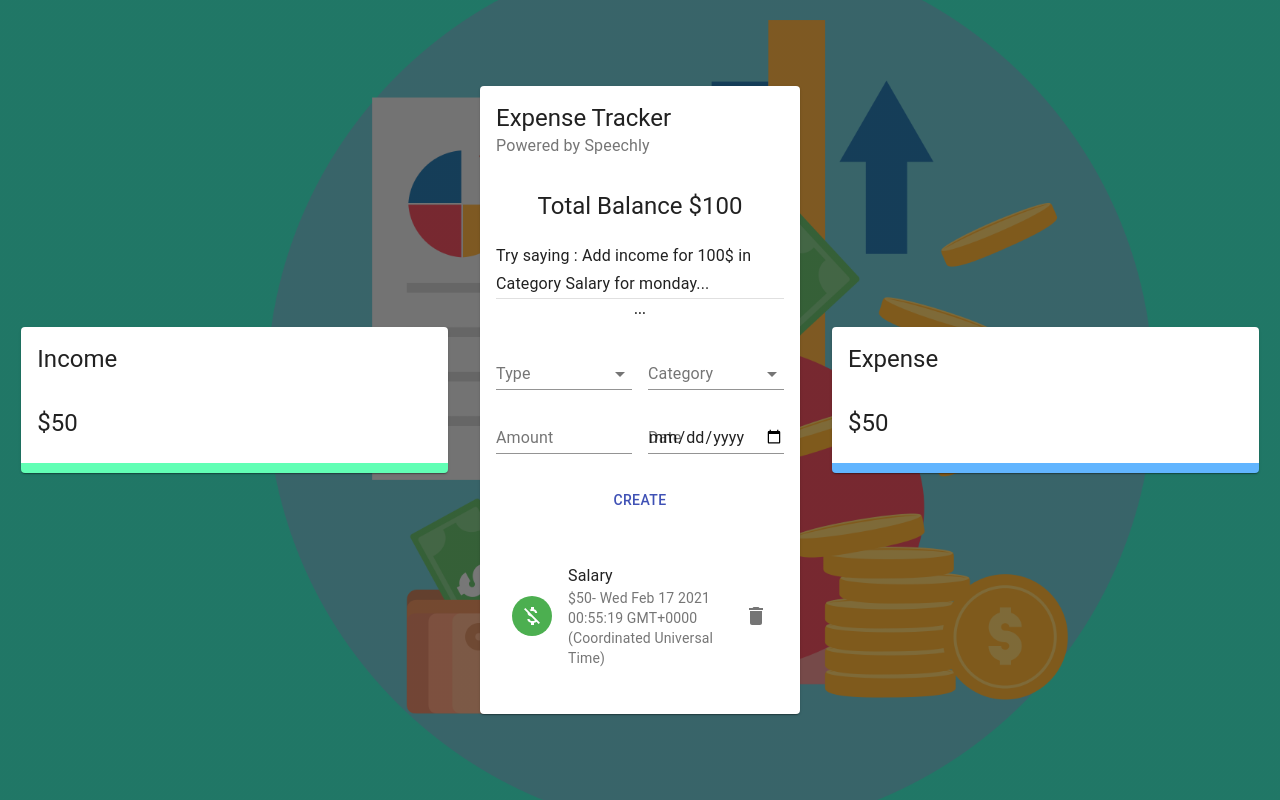
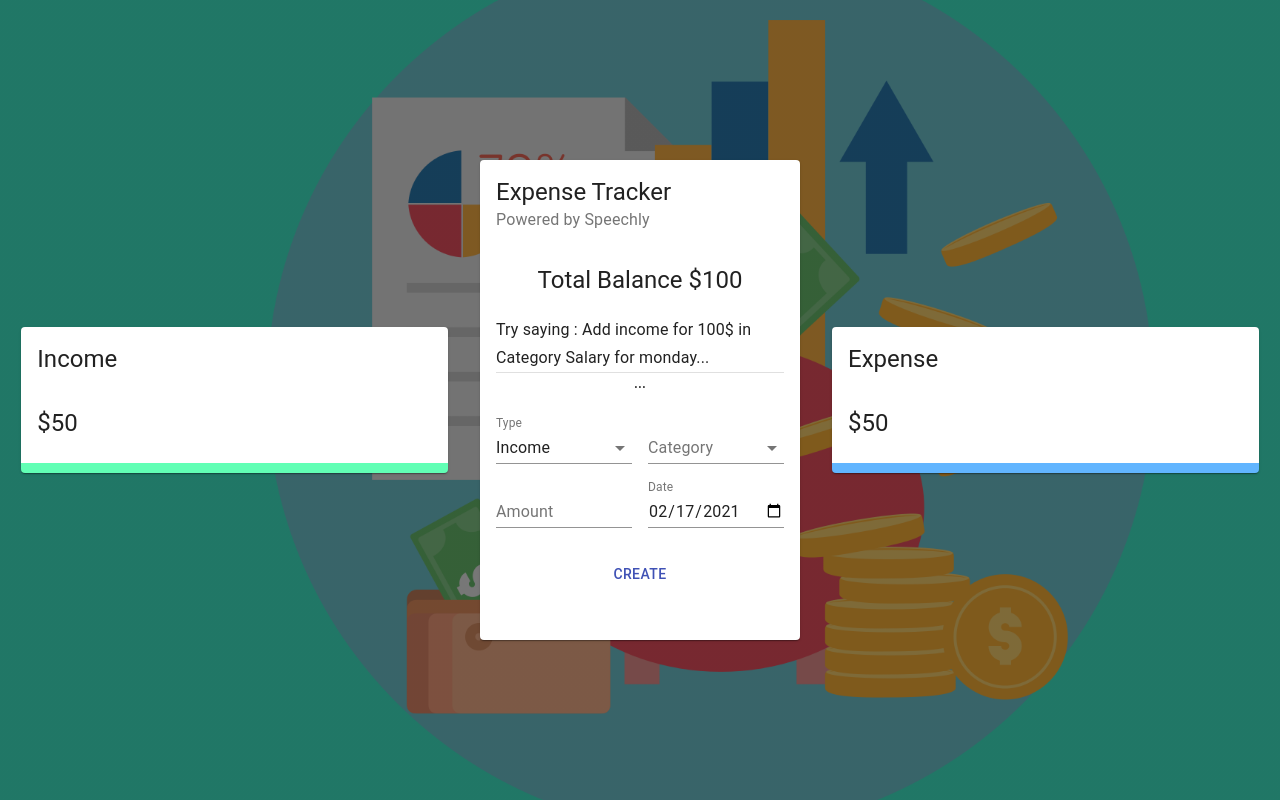
Before and after one commit to Yousef-Hany-Elhossainy/Voice-Powered-Expense-Tracker-React-App, a React (Create React App) app: page / in a window 1280 px wide. Built offline with nearby package versions, Linux system fonts and the light colour scheme.

Commit message:
Added context.js to pass the data,added categories for Income and Expenses.

```diff
--- a/src/components/Main/Form/Form.jsx
+++ b/src/components/Main/Form/Form.jsx
@@ -1,10 +1,34 @@
-import React from 'react'
+import React,{useState,useContext} from 'react'
 import{ Grid,Typography,Button,Select,MenuItem,FormControl,InputLabel,TextField} from '@material-ui/core';
+import{v4 as uuidv4} from 'uuid';
+import useStyles from "./styles";
+import {ExpenseTrackerContext} from "../../../context/context";
+import {incomeCategories,expenseCategories} from "../../../constants/categories";
+import formatDate from "../../../utils/formatDate";
 
-import useStyles from "./styles";
+
+const initialState = {
+    amount: '',
+    category: '',
+    type: 'Income',
+    date: formatDate(new Date()),
+}
+
 
 const Form = () => {
     const classes = useStyles();
+    const [formData, setformData] = useState(initialState);
+    const {addTransaction} = useContext(ExpenseTrackerContext);
+
+    const createTransaction = () => {
+        const transaction = {...formData, amount:Number(formData.amount), id: uuidv4()};
+        addTransaction(transaction);
+        setformData(initialState);
+    }
+
+
+    const selectedCategories = formData.type === 'Income' ? incomeCategories : expenseCategories ;
+
     return (
         <Grid container spacing={2}>
             <Grid item xs={12}>
@@ -15,7 +39,7 @@
             <Grid item xs={6}>
                 <FormControl fullWidth>
                     <InputLabel>Type</InputLabel>
-                    <Select>
+                    <Select value={formData.type} onChange={(e)=> setformData({...formData, type: e.target.value})}>
                         <MenuItem value="Income">Income</MenuItem>
                         <MenuItem value="Expense">Expense</MenuItem>
                     </Select>
@@ -24,19 +48,18 @@
             <Grid item xs={6}>
                 <FormControl fullWidth>
                     <InputLabel>Category</InputLabel>
-                    <Select>
-                        <MenuItem value="Salary">Salary</MenuItem>
-                        <MenuItem value="Business">Business</MenuItem>
+                    <Select value={formData.category} onChange={(e)=> setformData({...formData, category: e.target.value})}>
+                        {selectedCategories.map(category=> <MenuItem key={category.type} value={category.type}>{category.type}</MenuItem>)}
                     </Select>
                 </FormControl>
             </Grid>
             <Grid item xs={6}>
-                <TextField type="number" label="Amount" fullWidth/>
+                <TextField type="number" label="Amount" fullWidth value={formData.amount} onChange={(e) => setformData({...formData, amount: e.target.value})}/>
             </Grid>
             <Grid item xs={6}>
-                <TextField type="date" label="Date" fullWidth/>
+                <TextField type="date" label="Date" fullWidth value={formData.date} onChange={(e) => setformData({...formData, date: formatDate(e.target.value) })}/>
             </Grid>
-            <Button className={classes.button} vaiant="outlined" color="primary" fullWidth > Create</Button>
+            <Button className={classes.button} vaiant="outlined" color="primary" fullWidth onClick={createTransaction} > Create</Button>
         </Grid>
     )
 }
--- a/src/components/Main/List/List.jsx
+++ b/src/components/Main/List/List.jsx
@@ -1,21 +1,14 @@
-import React from 'react';
+import React,{useContext} from 'react';
 import{ List as MUIList, ListItem,ListItemAvatar,ListItemText,Avatar,ListItemSecondaryAction,IconButton,Slide} from '@material-ui/core';
 import{Delete,MoneyOff} from '@material-ui/icons';
 
 import useStyles from './styles';
+import{ExpenseTrackerContext} from "../../../context/context";
 
 const List = () => {
     const classes = useStyles();
+    const {deleteTransaction,transactions} = useContext(ExpenseTrackerContext) ;
 
-    const transactions = [
-        {
-            id: 1,
-            type: 'Income',
-            category: 'Salary',
-            amount: 50,
-            date: new Date(),
-        }
-    ]
     return (
         <MUIList dense={false} className={classes.list}>
             {transactions.map((transaction)=>(
@@ -28,7 +21,7 @@
                         </ListItemAvatar>
                         <ListItemText primary={transaction.category} secondary = {`$${transaction.amount}- ${transaction.date}` }/>
                         <ListItemSecondaryAction>
-                        <IconButton edge="end" aria-label="delete" onClick="">
+                        <IconButton edge="end" aria-label="delete" onClick={() => deleteTransaction(transaction.id)}>
                             <Delete />
                         </IconButton>
                         </ListItemSecondaryAction>
--- a/src/components/Main/Main.jsx
+++ b/src/components/Main/Main.jsx
@@ -5,8 +5,10 @@
 import Form from "./Form/Form";
 import List from "./List/List";
 
+
 const Main = () => {
     const classes = useStyles();
+
     return (
         <Card className={classes.root}>
             <CardHeader title="Expense Tracker" subheader="Powered by Speechly"/>
--- a/src/components/Main/styles.js
+++ b/src/components/Main/styles.js
@@ -15,7 +15,7 @@
   expandOpen: {
     transform: "rotate(180deg)",
   },
-  cartContent: {
+  cardContent: {
     paddingTop: 0,
   },
   divider: {
--- /dev/null
+++ b/src/constants/categories.js
@@ -0,0 +1,55 @@
+const incomeColors = [
+  "#123123",
+  "#154731",
+  "#165f40",
+  "#16784f",
+  "#14915f",
+  "#10ac6e",
+  "#0bc77e",
+  "#04e38d",
+  "#00ff9d",
+];
+const expenseColors = [
+  "#b50d12",
+  "#bf2f1f",
+  "#c9452c",
+  "#d3583a",
+  "#dc6a48",
+  "#e57c58",
+  "#ee8d68",
+  "#f79d79",
+  "#ffae8a",
+  "#cc474b",
+  "#f55b5f",
+];
+
+export const incomeCategories = [
+  { type: "Business", amount: 0, color: incomeColors[0] },
+  { type: "Investments", amount: 0, color: incomeColors[1] },
+  { type: "Extra income", amount: 0, color: incomeColors[2] },
+  { type: "Deposits", amount: 0, color: incomeColors[3] },
+  { type: "Lottery", amount: 0, color: incomeColors[4] },
+  { type: "Gifts", amount: 0, color: incomeColors[5] },
+  { type: "Salary", amount: 0, color: incomeColors[6] },
+  { type: "Savings", amount: 0, color: incomeColors[7] },
+  { type: "Rental income", amount: 0, color: incomeColors[8] },
+];
+
+export const expenseCategories = [
+  { type: "Bills", amount: 0, color: expenseColors[0] },
+  { type: "Car", amount: 0, color: expenseColors[1] },
+  { type: "Clothes", amount: 0, color: expenseColors[2] },
+  { type: "Travel", amount: 0, color: expenseColors[3] },
+  { type: "Food", amount: 0, color: expenseColors[4] },
+  { type: "Shopping", amount: 0, color: expenseColors[5] },
+  { type: "House", amount: 0, color: expenseColors[6] },
+  { type: "Entertainment", amount: 0, color: expenseColors[7] },
+  { type: "Phone", amount: 0, color: expenseColors[8] },
+  { type: "Pets", amount: 0, color: expenseColors[9] },
+  { type: "Other", amount: 0, color: expenseColors[10] },
+];
+
+export const resetCategories = () => {
+  incomeCategories.forEach((c) => (c.amount = 0));
+  expenseCategories.forEach((c) => (c.amount = 0));
+};
--- /dev/null
+++ b/src/context/context.js
@@ -0,0 +1,29 @@
+import React, { useReducer, createContext } from "react";
+
+import contextReducer from "./contextReducer";
+
+const initialState = [];
+
+export const ExpenseTrackerContext = createContext(initialState);
+
+export const Provider = ({ children }) => {
+  const [transactions, dispatch] = useReducer(contextReducer, initialState);
+
+  //Actions
+
+  const deleteTransaction = (id) => {
+    dispatch({ type: "DELETE_TRANSACTION", payload: id });
+  };
+
+  const addTransaction = (transaction) => {
+    dispatch({ type: "ADD_TRANSACTION", payload: transaction });
+  };
+
+  return (
+    <ExpenseTrackerContext.Provider
+      value={{ deleteTransaction, addTransaction, transactions }}
+    >
+      {children}
+    </ExpenseTrackerContext.Provider>
+  );
+};
--- /dev/null
+++ b/src/context/contextReducer.js
@@ -0,0 +1,16 @@
+const contextReducer = (state, action) => {
+  let transactions;
+
+  switch (action.type) {
+    case "DELETE_TRANSACTION":
+      transactions = state.filter((t) => t.id !== action.payload);
+      return transactions;
+    case "ADD_TRANSACTION":
+      transactions = [action.payload, ...state];
+      return transactions;
+    default:
+      return state;
+  }
+};
+
+export default contextReducer;
--- /dev/null
+++ b/src/utils/formatDate.js
@@ -0,0 +1,18 @@
+const formatDate = (date) => {
+  const d = new Date(date);
+  let month = `${d.getMonth() + 1}`;
+  let day = `${d.getDate()}`;
+  const year = d.getFullYear();
+
+  if (month.length < 2) {
+    month = `0${month}`;
+  }
+
+  if (day.length < 2) {
+    day = `0${day}`;
+  }
+
+  return [year, month, day].join("-");
+};
+
+export default formatDate;
```
Also changed, not shown: src/index.js (+4 -3 lines).
